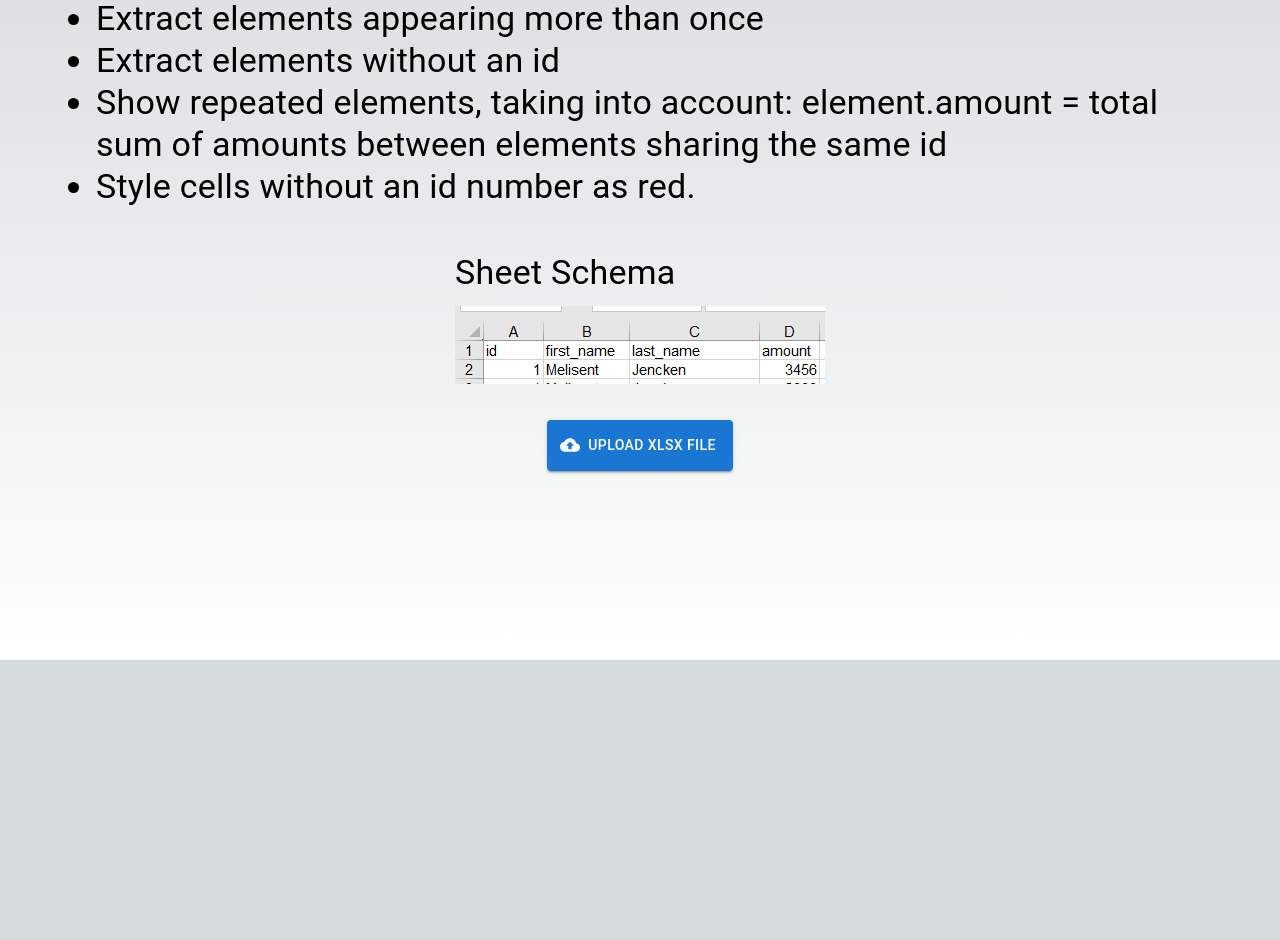
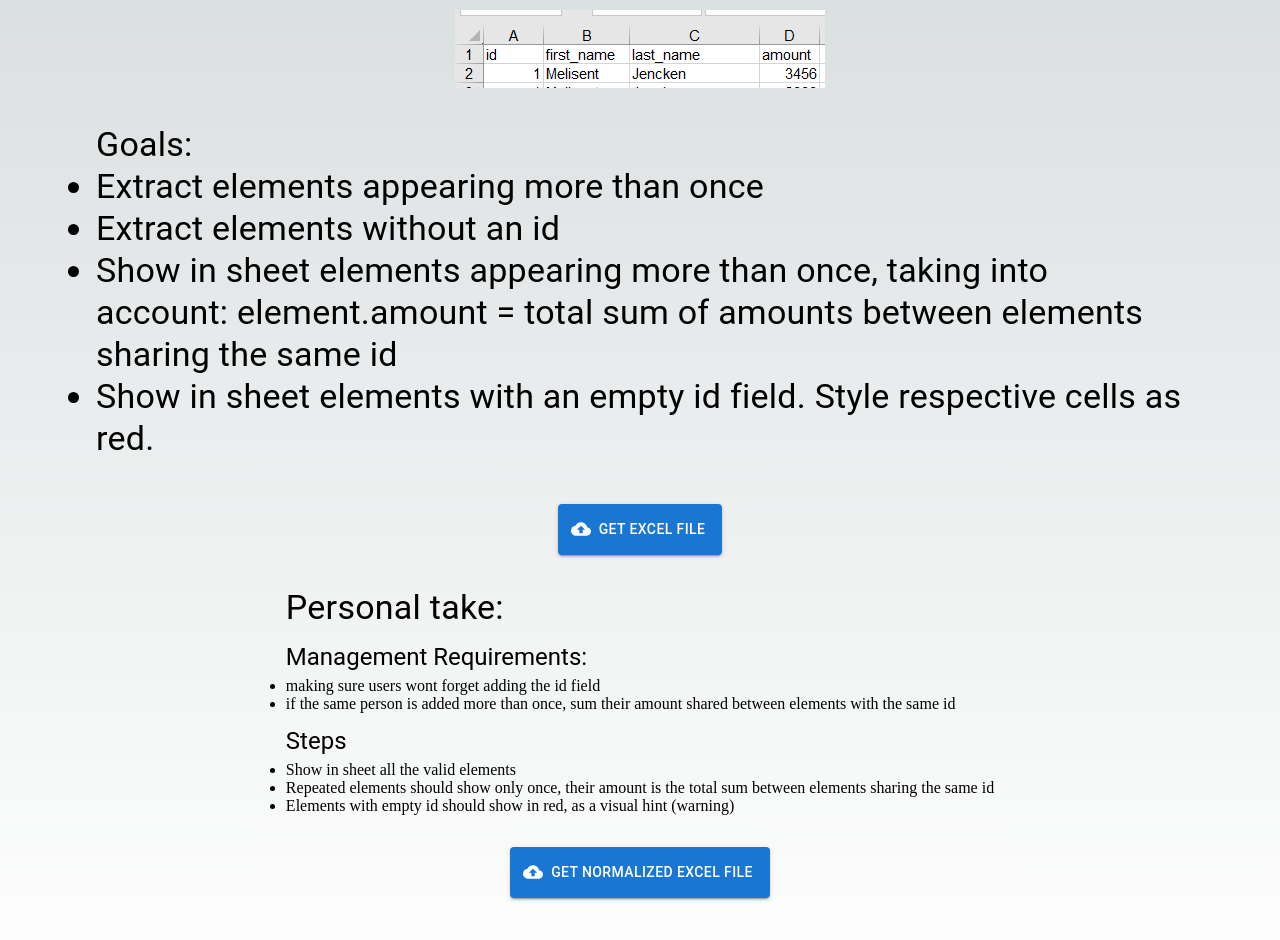
Before and after one commit to jualon92/excelTest, a Next.js app: page / in a window 1280 px wide. Shown: the part 140-1080 px from the top of the page. Before the commit the page ends 800 px from the top, so only its background shows below. Built offline with nearby package versions, Linux system fonts and the light colour scheme.

Commit message:
normalize excel file as requirements

```diff
--- a/pages/index.tsx
+++ b/pages/index.tsx
@@ -8,7 +8,7 @@ import { Persona } from "../utils/interfaces";
 import { PersonasSchemaValidation } from "../utils/validation";
 import useNotification from "../lib/useSnackbar";
 import { Inter } from 'next/font/google'
-import { buildExcelPersonas } from "../utils/xlsx";
+import { buildExcelPersonas, buildNormalizedExcel } from "../utils/xlsx";
 //@ts-ignore
 import * as XLSX from "xlsx-js-style";
 import { TableContainer, Paper, Table, TableHead, TableRow, TableCell, TableBody, Typography, Box } from "@mui/material";
@@ -32,7 +32,7 @@ export default function Home() {
 
 
 
-  const readExcel = async (e: ChangeEvent<HTMLInputElement>) => {
+  const readExcel = async (e: ChangeEvent<HTMLInputElement>, buildFunction) => {
     //init file reader
     const fileReader = new FileReader();
     const targetFile = (e.target as HTMLInputElement)?.files?.[0]
@@ -45,7 +45,7 @@ export default function Home() {
       const rawData: Persona[] = getJSONFromSheet(e);
       try {
         await PersonasSchemaValidation.validate(rawData)
-        buildExcelPersonas(rawData);
+        buildFunction(rawData);
 
         sendNotification({
           msg: `archivo descargado `,
@@ -72,20 +72,7 @@ export default function Home() {
       </Head>
       <main className={styles.main}>
 
-        <Box>
 
-          <Typography variant="h4" mb={1.5}>
-            Goals:
-            <ul>
-              <li>Extract elements appearing more than once </li>
-              <li>Extract elements without an id</li>
-              <li> Show repeated elements, taking into account: element.amount = total sum of amounts between elements sharing the same id
-              </li>
-              <li>Style cells without an id number as red. </li>
-
-            </ul>
-          </Typography>
-        </Box>
 
         <Box>
 
@@ -95,6 +82,23 @@ export default function Home() {
 
           <Image src={cellImage} alt="excel debe contener columnas id, nombre, apellido y monto" />
         </Box>
+
+
+        <Box>
+
+          <Typography variant="h4" mb={1.5}>
+            Goals:
+            <ul>
+              <li>Extract elements appearing more than once </li>
+              <li>Extract elements without an id</li>
+              <li> Show in sheet elements appearing more than once, taking into account: element.amount = total sum of amounts between elements sharing the same id
+              </li>
+              <li>Show in sheet elements with an empty id field. Style respective cells as red. </li>
+
+            </ul>
+          </Typography>
+        </Box>
+
         <LoadingButton
           sx={{
             minHeight: "51px",
@@ -106,9 +110,67 @@ export default function Home() {
           variant="contained"
           component="label"
         >
-          UPLOAD XLSX FILE
+          GET EXCEL FILE
           <input
-            onChange={readExcel}
+            onChange={(e) => readExcel(e, buildExcelPersonas)}
+            hidden
+            accept=".xlsx, .xls"
+            multiple
+            type="file"
+          />
+        </LoadingButton>
+
+
+
+
+        <Box>
+
+<Typography variant="h4" mb={1.5}>
+  Personal take:
+  </Typography>
+
+
+<Typography variant="h5" mb={0.5}>
+  Management Requirements:
+  </Typography>
+  <ul>
+    <li>
+  making sure users wont forget adding the id field</li>
+    <li>
+  if the same person is added more than once, sum their amount shared between elements with the same id
+</li>
+  </ul>
+
+
+<Typography variant="h5" mb={0.5} mt={1.5} >
+  Steps
+  </Typography>
+   <ul>
+    <li>Show in sheet all the valid elements</li>
+    <li>Repeated elements should show only once, their amount is the total sum between elements sharing the same id</li>
+    <li>Elements with empty id should show in red, as a visual hint (warning)</li>
+
+
+
+
+  </ul>
+
+</Box>
+
+        <LoadingButton
+          sx={{
+            minHeight: "51px",
+            border: "1px solid transparent",
+          }}
+          loading={loading}
+          loadingPosition="start"
+          startIcon={<CloudUploadIcon />}
+          variant="contained"
+          component="label"
+        >
+          GET NORMALIZED EXCEL FILE
+          <input
+            onChange={(e) => readExcel(e, buildNormalizedExcel)}
             hidden
             accept=".xlsx"
             multiple
--- a/utils/xlsx.ts
+++ b/utils/xlsx.ts
@@ -2,6 +2,7 @@ import * as XLSX from "xlsx-js-style";
 import { Persona } from "./interfaces";
 
 import _ from "lodash";
+import { sort_by_id } from ".";
 
 const getDuplicatesArray = (rawData: Persona[]) => {
   return _(rawData)
@@ -32,24 +33,34 @@ const paintNonIDCells = (
         v: "",
         s: { fill: { fgColor: { rgb: color } } },
       };
-      wb.Sheets["Sheet1"]["B" + i].s = {
-        fill: { fgColor: { rgb: color } },
-      };
-      wb.Sheets["Sheet1"]["C" + i].s = {
-        fill: { fgColor: { rgb: color } },
-      };
-      wb.Sheets["Sheet1"]["D" + i].s = {
-        fill: { fgColor: { rgb: color } },
-      };
     }
   }
 };
 
+const getExcelBody = (rawData: Persona[]) => {
 
-const getExcelBody = (rawData: Persona[]) => {
   const duplicatesArray = getDuplicatesArray(rawData);
   const noIDFieldArray = rawData.filter((e) => e.id === undefined);
-  return duplicatesArray.concat(noIDFieldArray);
+  const duplicatesID = duplicatesArray.map(e => e.id)
+  return duplicatesArray.concat(noIDFieldArray)
+};
+
+
+const getNormalizedExcelBody = (rawData: Persona[]) => {
+
+  const duplicatesArray = getDuplicatesArray(rawData);
+  const noIDFieldArray = rawData.filter((e) => e.id === undefined);
+  const duplicatesID = duplicatesArray.map(e => e.id)
+  //element must have an id and not be an element that appears more than once
+   const validEntries = rawData.filter( e => !duplicatesID.includes(e.id)).filter(e => e.id !== undefined)
+
+
+  //add elements that appeared more than once, a single time, with the amount as the total sum of amounts
+  const newArr = validEntries.concat(duplicatesArray).sort(sort_by_id())
+  //add elements without id last
+  const normalizedArray = newArr.concat(noIDFieldArray)
+  console.log("normie", normalizedArray)
+  return normalizedArray
 };
 
 export const buildExcelPersonas = (rawData: Persona[]) => {
@@ -69,3 +80,24 @@ export const buildExcelPersonas = (rawData: Persona[]) => {
 
   XLSX.writeFile(wb, "MOCK_DATA_BDO_FINAL.xlsx");
 };
+
+
+
+export const buildNormalizedExcel = (rawData: Persona[]) => {
+  const Heading = [["id", "first_name", "last_name", "amount"]];
+  const arrPersonas = getNormalizedExcelBody(rawData);
+
+  const wb = XLSX.utils.book_new();
+
+  const ws = XLSX.utils.json_to_sheet([]);
+  XLSX.utils.sheet_add_aoa(ws, Heading);
+  XLSX.utils.sheet_add_json(ws, arrPersonas, {
+    origin: "A2",
+    skipHeader: true,
+  });
+
+  XLSX.utils.book_append_sheet(wb, ws, "Sheet1");
+  paintNonIDCells(ws, wb, "C0504D", arrPersonas.length);
+
+  XLSX.writeFile(wb, "MOCK_DATA_BDO_FINAL.xlsx");
+};
```
